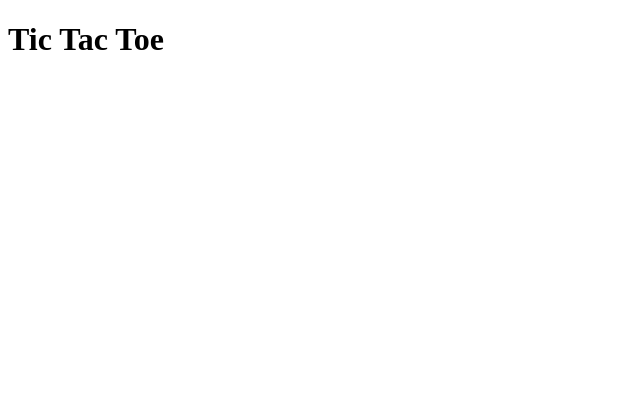
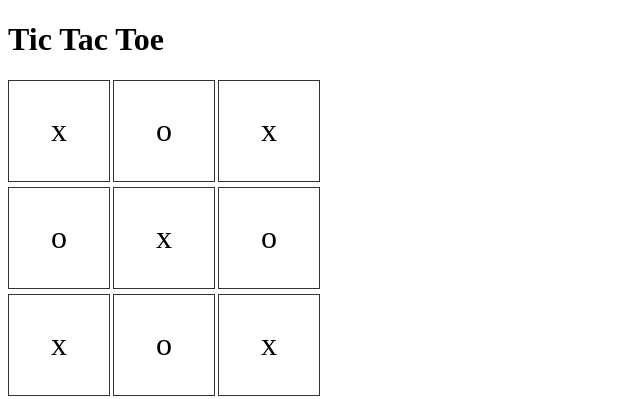
Before and after one commit to Ibnu-Afdel/top-projects, a plain HTML site: page tic_tac_toc_project/index.html in a window 1280 px wide. Shown: the whole page, without its empty margins (0-640 px from the left). Drawn offline with Linux system fonts and the light colour scheme.

Commit message:
Modify it so that it will show board valued, manipukate the DOM

```diff
--- a/tic_tac_toc_project/index.html
+++ b/tic_tac_toc_project/index.html
@@ -8,6 +8,8 @@
 </head>
 <body>
     <h1>Tic Tac Toe</h1>
+
+    <div id="game-board"></div>
     <script src="script.js"></script>
 </body>
 </html>
--- a/tic_tac_toc_project/script.js
+++ b/tic_tac_toc_project/script.js
@@ -1,5 +1,5 @@
 const Gameboard = (() => {
-    const board = ['', '', '', '', '', '', '', '', ''];
+    const board = ['x', 'o', 'x', 'o', 'x', 'o', 'x', 'o', 'x'];
     const getBoard = () => board ;
 
     const setMove = (index, mark) => {
@@ -10,11 +10,13 @@ const Gameboard = (() => {
             return false
         }
     }
+
     const resetBoard = () => {
         for (let i = 0; i < board.length; i++) {
             board[i] = '';
         }
     };
+
     return {getBoard, setMove, resetBoard}
 })();
 
@@ -73,3 +75,31 @@ const GameController = (() => {
     }
     return {makeMove, resetGame}
 })();
+
+const DisplayController = (()=>{
+    const gameBoardElement = document.querySelector('#game-board');
+
+    const cleanBoard = () => {
+        while (gameBoardElement.firstChild){
+            gameBoardElement.removeChild(gameBoardElement.firstChild);
+        };
+    };
+
+    const render = () => {
+        cleanBoard();
+        const board = Gameboard.getBoard();
+
+        board.forEach((cell,index) => {
+            const cellElement = document.createElement('div');
+            cellElement.classList.add('cell');
+            cellElement.textContent = cell;
+
+            cellElement.dataset.index = index;
+            gameBoardElement.appendChild(cellElement);
+        });
+    };
+
+    return {render};
+})();
+
+DisplayController.render();
--- a/tic_tac_toc_project/style.css
+++ b/tic_tac_toc_project/style.css
@@ -0,0 +1,15 @@
+#game-board{
+    display: grid;
+    grid-template-columns: repeat(3, 100px);
+    gap: 5px;
+}
+
+.cell{
+    width: 100px;
+    height: 100px;
+    display: flex;
+    justify-content: center;
+    align-items: center;
+    font-size: 2em;
+    border: 1px solid #333;
+}
```
